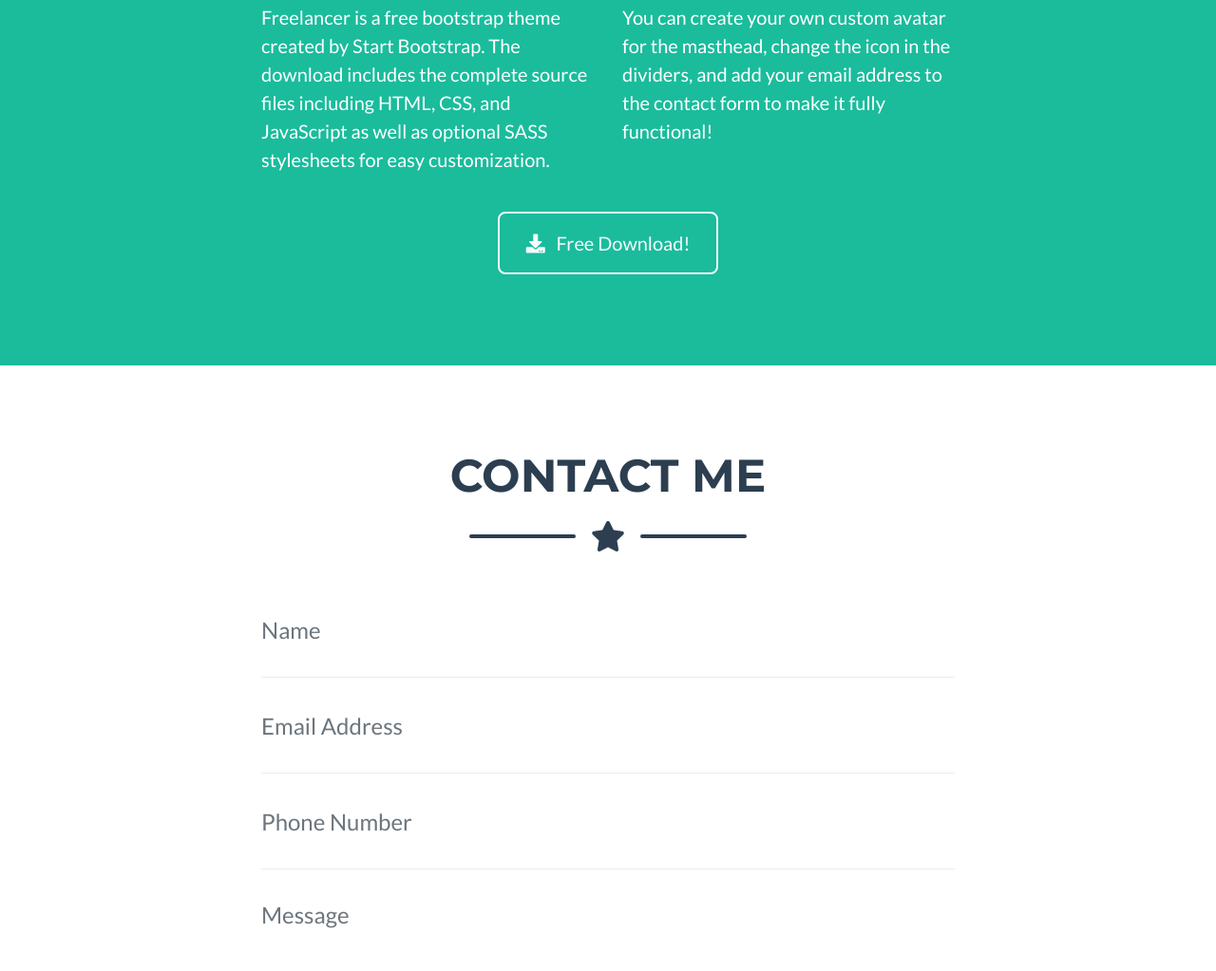
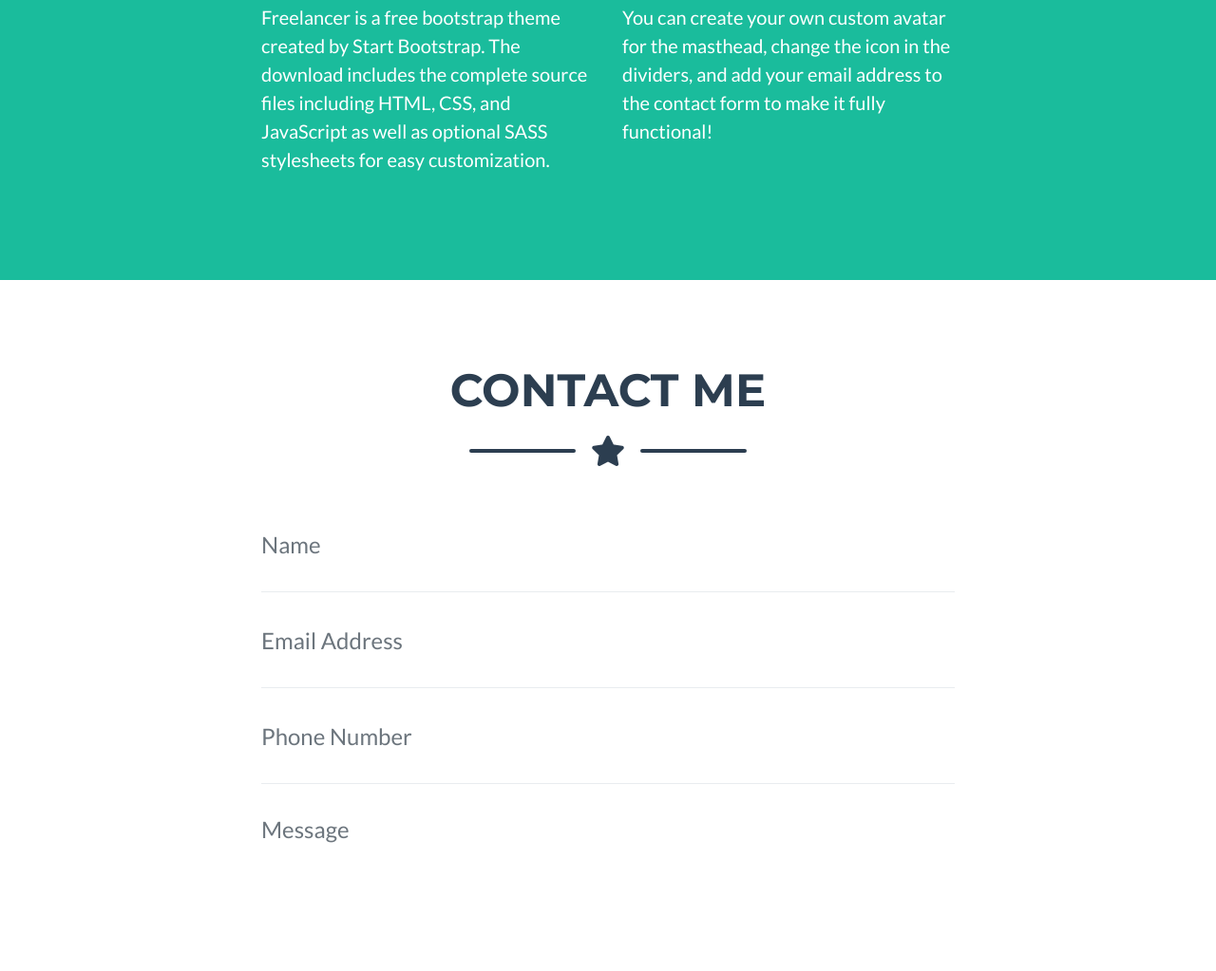
Before and after one commit to Stellarny/stellarny.github.io, a website with bundled scripts: page index.html in a window 1280 px wide. Shown: the part 2305-3328 px from the top of the page at 95% size. Built offline with nearby package versions, Linux system fonts and the light colour scheme.

Commit message:
Initial Commit

```diff
--- a/index.html
+++ b/index.html
@@ -164,7 +164,7 @@
 
 		<!-- Portfolio Item 7 -->
         <div class="col-md-6 col-lg-4">
-          <div class="portfolio-item mx-auto" data-toggle="modal" data-target="#portfolioModal6">
+          <div class="portfolio-item mx-auto" data-toggle="modal" data-target="#portfolioModal7">
             <div class="portfolio-item-caption d-flex align-items-center justify-content-center h-100 w-100">
               <div class="portfolio-item-caption-content text-center text-white">
                 <i class="fas fa-plus fa-3x"></i>
@@ -205,15 +205,6 @@
           <p class="lead">You can create your own custom avatar for the masthead, change the icon in the dividers, and add your email address to the contact form to make it fully functional!</p>
         </div>
       </div>
-
-      <!-- About Section Button -->
-      <div class="text-center mt-4">
-        <a class="btn btn-xl btn-outline-light" href="https://startbootstrap.com/themes/freelancer/">
-          <i class="fas fa-download mr-2"></i>
-          Free Download!
-        </a>
-      </div>
-
     </div>
   </section>
 
```
